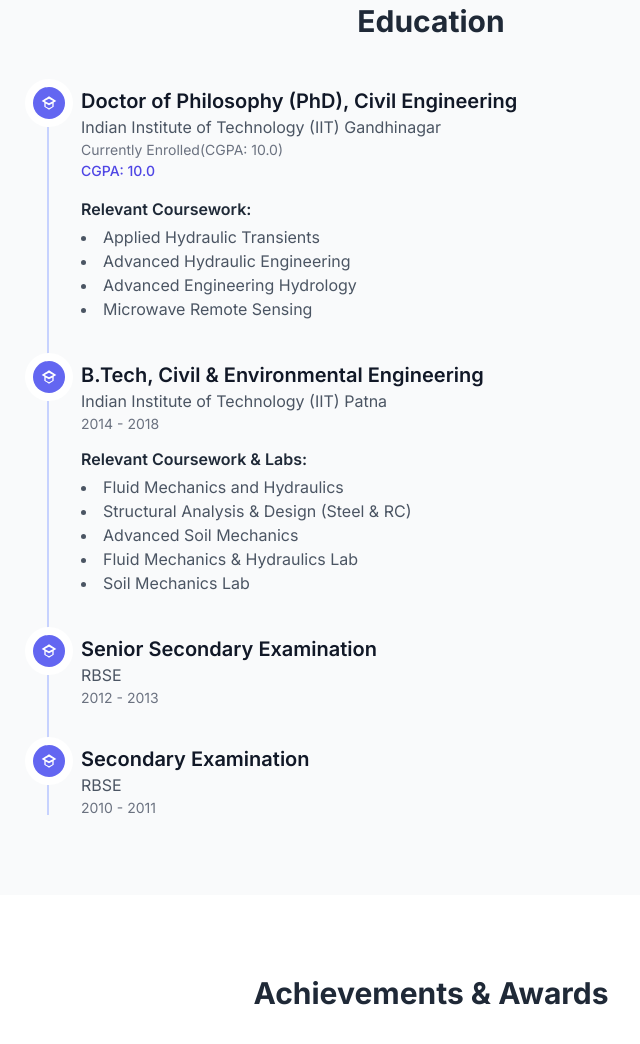
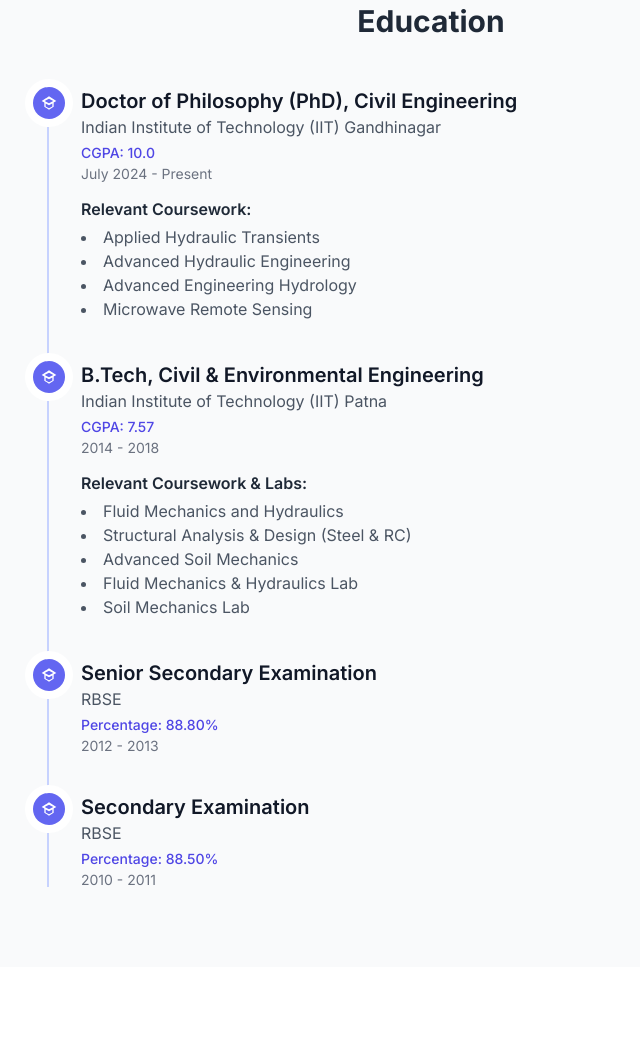
Before and after one commit to sunilkumardhayal/sunilkumardhayal.github.io, a plain HTML site: page index.html in a window 1280 px wide. Shown: the part 1288-2332 px from the top of the page, without its empty margins (209-849 px from the left). Drawn offline with nearby package versions, Linux system fonts and the light colour scheme.

Commit message:
Update index.html

```diff
--- a/index.html
+++ b/index.html
@@ -175,8 +175,8 @@
                         </span>
                         <h3 class="text-xl font-semibold text-gray-900">Doctor of Philosophy (PhD), Civil Engineering</h3>
                         <p class="text-base font-normal text-gray-600">Indian Institute of Technology (IIT) Gandhinagar</p>
-                        <time class="block mt-1 text-sm font-normal leading-none text-gray-500">Currently Enrolled(CGPA: 10.0)</time>
                         <p class="text-sm font-medium text-indigo-600 mt-1">CGPA: 10.0</p>
+                        <time class="block mt-1 text-sm font-normal leading-none text-gray-500">July 2024 - Present</time>
                         <div class="mt-4">
                             <h4 class="font-semibold text-gray-800">Relevant Coursework:</h4>
                             <ul class="list-disc list-inside text-gray-600 mt-1">
@@ -193,6 +193,7 @@
                         </span>
                         <h3 class="text-xl font-semibold text-gray-900">B.Tech, Civil & Environmental Engineering</h3>
                         <p class="text-base font-normal text-gray-600">Indian Institute of Technology (IIT) Patna</p>
+                        <p class="text-sm font-medium text-indigo-600 mt-1">CGPA: 7.57</p>
                         <time class="block mt-1 text-sm font-normal leading-none text-gray-500">2014 - 2018</time>
                         <div class="mt-4">
                             <h4 class="font-semibold text-gray-800">Relevant Coursework & Labs:</h4>
@@ -211,6 +212,7 @@
                         </span>
                         <h3 class="text-xl font-semibold text-gray-900">Senior Secondary Examination</h3>
                         <p class="text-base font-normal text-gray-600">RBSE</p>
+                        <p class="text-sm font-medium text-indigo-600 mt-1">Percentage: 88.80%</p>
                         <time class="block mt-1 text-sm font-normal leading-none text-gray-500">2012 - 2013</time>
                     </div>
                     <div class="ml-8">
@@ -219,6 +221,7 @@
                         </span>
                         <h3 class="text-xl font-semibold text-gray-900">Secondary Examination</h3>
                         <p class="text-base font-normal text-gray-600">RBSE</p>
+                        <p class="text-sm font-medium text-indigo-600 mt-1">Percentage: 88.50%</p>
                         <time class="block mt-1 text-sm font-normal leading-none text-gray-500">2010 - 2011</time>
                     </div>
                 </div>
```
